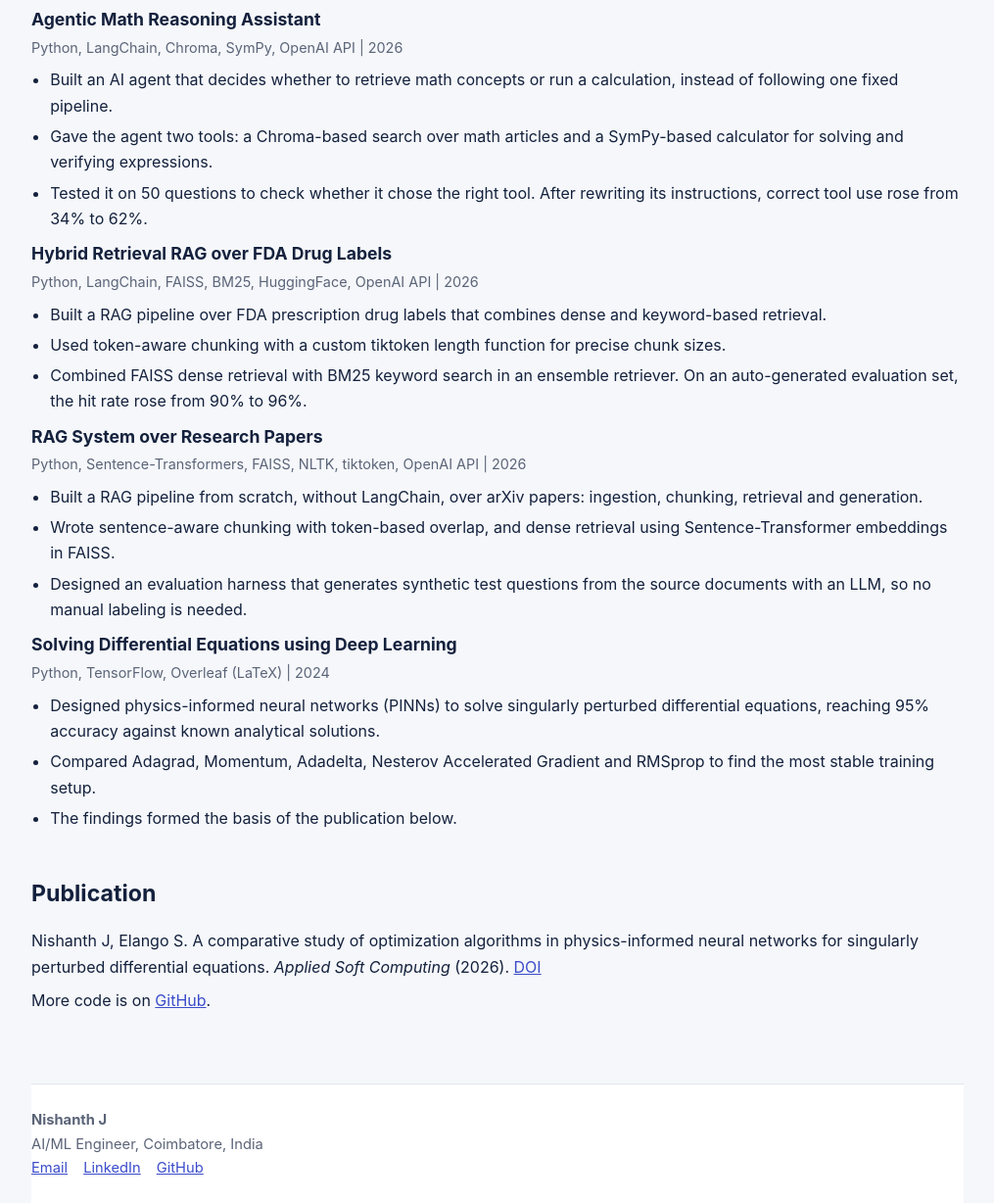
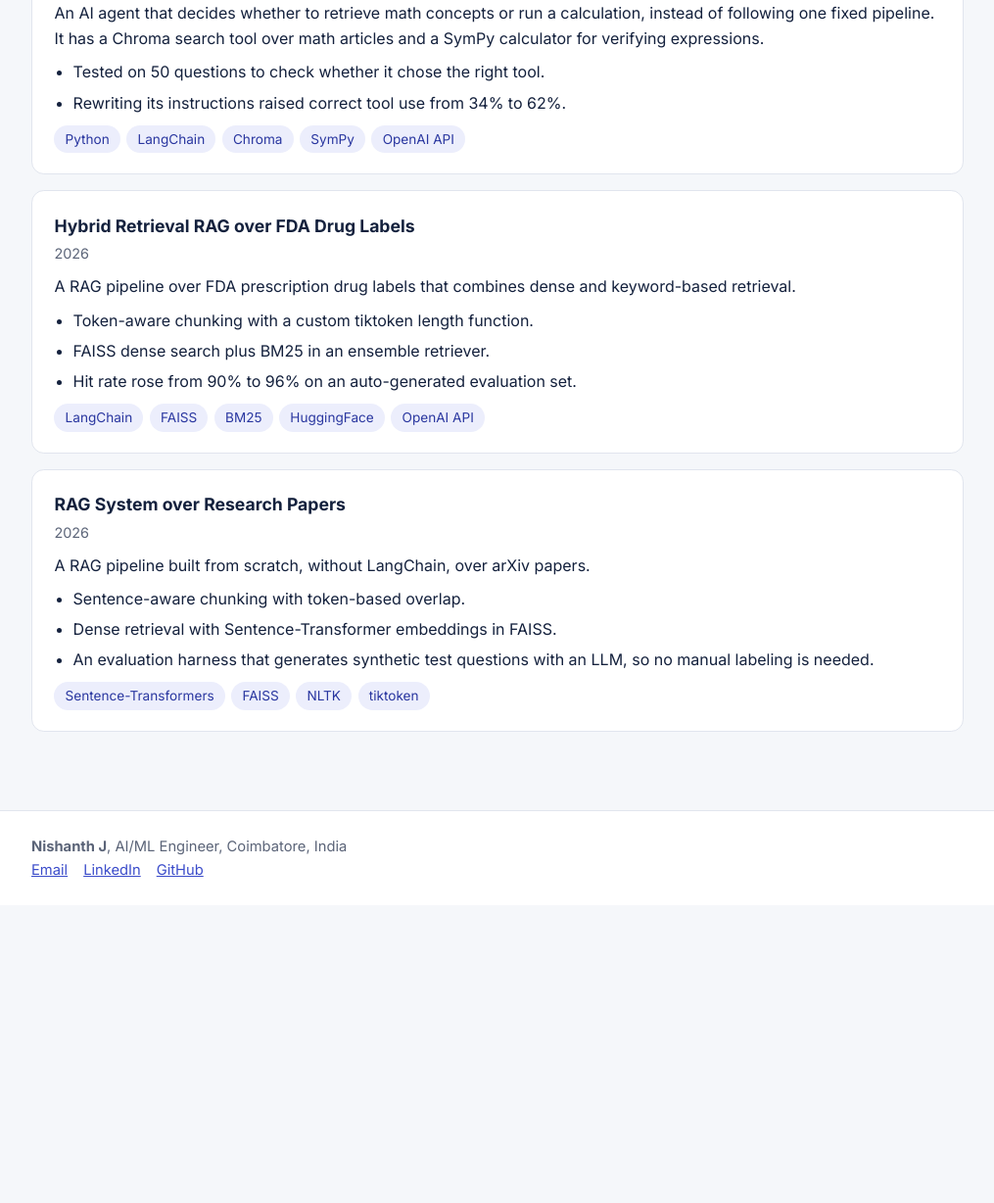
Before and after one commit to NishanthJoghee/nishanthjoghee.github.io, a plain HTML site: page projects.html in a window 1280 px wide. Shown: the part 284-1512 px from the top of the page at 98% size, without its empty margins (132-1147 px from the left). After the commit the page ends 1208 px from the top, so only its background shows below. Drawn offline with Linux system fonts and the light colour scheme.

```diff
--- a/projects.html
+++ b/projects.html
@@ -1,67 +1,51 @@
+
 <!DOCTYPE html>
 <html lang="en">
 <head>
 <meta charset="utf-8">
 <meta name="viewport" content="width=device-width, initial-scale=1, viewport-fit=cover">
 <meta name="description" content="Nishanth J, AI/ML Engineer in Coimbatore. Projects.">
-<meta name="theme-color" content="#fafaf8">
+<meta name="theme-color" content="#f5f7fa">
 <title>Projects | Nishanth J</title>
 <link rel="preconnect" href="https://fonts.googleapis.com">
 <link rel="preconnect" href="https://fonts.gstatic.com" crossorigin>
-<link href="https://fonts.googleapis.com/css2?family=Newsreader:ital,wght@0,400;0,600;1,400&display=swap" rel="stylesheet">
+<link href="https://fonts.googleapis.com/css2?family=Inter:wght@400;500;600;700&display=swap" rel="stylesheet">
 <link rel="stylesheet" href="style.css">
 </head>
 <body>
-<div class="wrap">
-<header>
+<header><div class="wrap">
 <a class="brand" href="index.html">Nishanth J</a>
 <nav>
 <a href="index.html">Home</a>
-<a href="projects.html" aria-current="page">Projects</a>
+<a href="research.html">Research</a>
+<a href="projects.html">Projects</a>
 <a href="experience.html">Experience</a>
+<a href="education.html">Education</a>
 <a href="contact.html">Contact</a>
 </nav>
-</header>
-<main>
-<p class="crumb">Projects and research</p>
+</div></header>
+<main><div class="wrap">
 <h1>Projects</h1>
-<h2>Projects</h2>
-<h3>Agentic Math Reasoning Assistant</h3>
-<p class="meta">Python, LangChain, Chroma, SymPy, OpenAI API | 2026</p>
-<ul>
-<li>Built an AI agent that decides whether to retrieve math concepts or run a calculation, instead of following one fixed pipeline.</li>
-<li>Gave the agent two tools: a Chroma-based search over math articles and a SymPy-based calculator for solving and verifying expressions.</li>
-<li>Tested it on 50 questions to check whether it chose the right tool. After rewriting its instructions, correct tool use rose from 34% to 62%.</li>
-</ul>
-<h3>Hybrid Retrieval RAG over FDA Drug Labels</h3>
-<p class="meta">Python, LangChain, FAISS, BM25, HuggingFace, OpenAI API | 2026</p>
-<ul>
-<li>Built a RAG pipeline over FDA prescription drug labels that combines dense and keyword-based retrieval.</li>
-<li>Used token-aware chunking with a custom tiktoken length function for precise chunk sizes.</li>
-<li>Combined FAISS dense retrieval with BM25 keyword search in an ensemble retriever. On an auto-generated evaluation set, the hit rate rose from 90% to 96%.</li>
-</ul>
-<h3>RAG System over Research Papers</h3>
-<p class="meta">Python, Sentence-Transformers, FAISS, NLTK, tiktoken, OpenAI API | 2026</p>
-<ul>
-<li>Built a RAG pipeline from scratch, without LangChain, over arXiv papers: ingestion, chunking, retrieval and generation.</li>
-<li>Wrote sentence-aware chunking with token-based overlap, and dense retrieval using Sentence-Transformer embeddings in FAISS.</li>
-<li>Designed an evaluation harness that generates synthetic test questions from the source documents with an LLM, so no manual labeling is needed.</li>
-</ul>
-<h3>Solving Differential Equations using Deep Learning</h3>
-<p class="meta">Python, TensorFlow, Overleaf (LaTeX) | 2024</p>
-<ul>
-<li>Designed physics-informed neural networks (PINNs) to solve singularly perturbed differential equations, reaching 95% accuracy against known analytical solutions.</li>
-<li>Compared Adagrad, Momentum, Adadelta, Nesterov Accelerated Gradient and RMSprop to find the most stable training setup.</li>
-<li>The findings formed the basis of the publication below.</li>
-</ul>
-<h2>Publication</h2>
-<p>Nishanth J, Elango S. A comparative study of optimization algorithms in physics-informed neural networks for singularly perturbed differential equations. <em>Applied Soft Computing</em> (2026). <a href="https://doi.org/10.1016/j.asoc.2026.115496">DOI</a></p>
-<p>More code is on <a href="https://github.com/22Nishanth22">GitHub</a>.</p>
-</main>
-<footer>
-<strong>Nishanth J</strong><br>AI/ML Engineer, Coimbatore, India<br>
+<p class="lead">Applied work on LLM agents and retrieval systems. Code is on <a href="https://github.com/22Nishanth22">GitHub</a>.</p>
+<div class="card"><h3>Agentic Math Reasoning Assistant</h3>
+<p class="meta">2026</p>
+<p>An AI agent that decides whether to retrieve math concepts or run a calculation, instead of following one fixed pipeline. It has a Chroma search tool over math articles and a SymPy calculator for verifying expressions.</p>
+<ul><li>Tested on 50 questions to check whether it chose the right tool.</li><li>Rewriting its instructions raised correct tool use from 34% to 62%.</li></ul>
+<ul class="chips"><li>Python</li><li>LangChain</li><li>Chroma</li><li>SymPy</li><li>OpenAI API</li></ul></div>
+<div class="card"><h3>Hybrid Retrieval RAG over FDA Drug Labels</h3>
+<p class="meta">2026</p>
+<p>A RAG pipeline over FDA prescription drug labels that combines dense and keyword-based retrieval.</p>
+<ul><li>Token-aware chunking with a custom tiktoken length function.</li><li>FAISS dense search plus BM25 in an ensemble retriever.</li><li>Hit rate rose from 90% to 96% on an auto-generated evaluation set.</li></ul>
+<ul class="chips"><li>LangChain</li><li>FAISS</li><li>BM25</li><li>HuggingFace</li><li>OpenAI API</li></ul></div>
+<div class="card"><h3>RAG System over Research Papers</h3>
+<p class="meta">2026</p>
+<p>A RAG pipeline built from scratch, without LangChain, over arXiv papers.</p>
+<ul><li>Sentence-aware chunking with token-based overlap.</li><li>Dense retrieval with Sentence-Transformer embeddings in FAISS.</li><li>An evaluation harness that generates synthetic test questions with an LLM, so no manual labeling is needed.</li></ul>
+<ul class="chips"><li>Sentence-Transformers</li><li>FAISS</li><li>NLTK</li><li>tiktoken</li></ul></div>
+</div></main>
+<footer><div class="wrap">
+<strong>Nishanth J</strong>, AI/ML Engineer, Coimbatore, India<br>
 <a href="mailto:nishanthjo22@gmail.com">Email</a><a href="https://www.linkedin.com/in/nishanth22">LinkedIn</a><a href="https://github.com/22Nishanth22">GitHub</a>
-</footer>
-</div>
+</div></footer>
 </body>
 </html>
```
